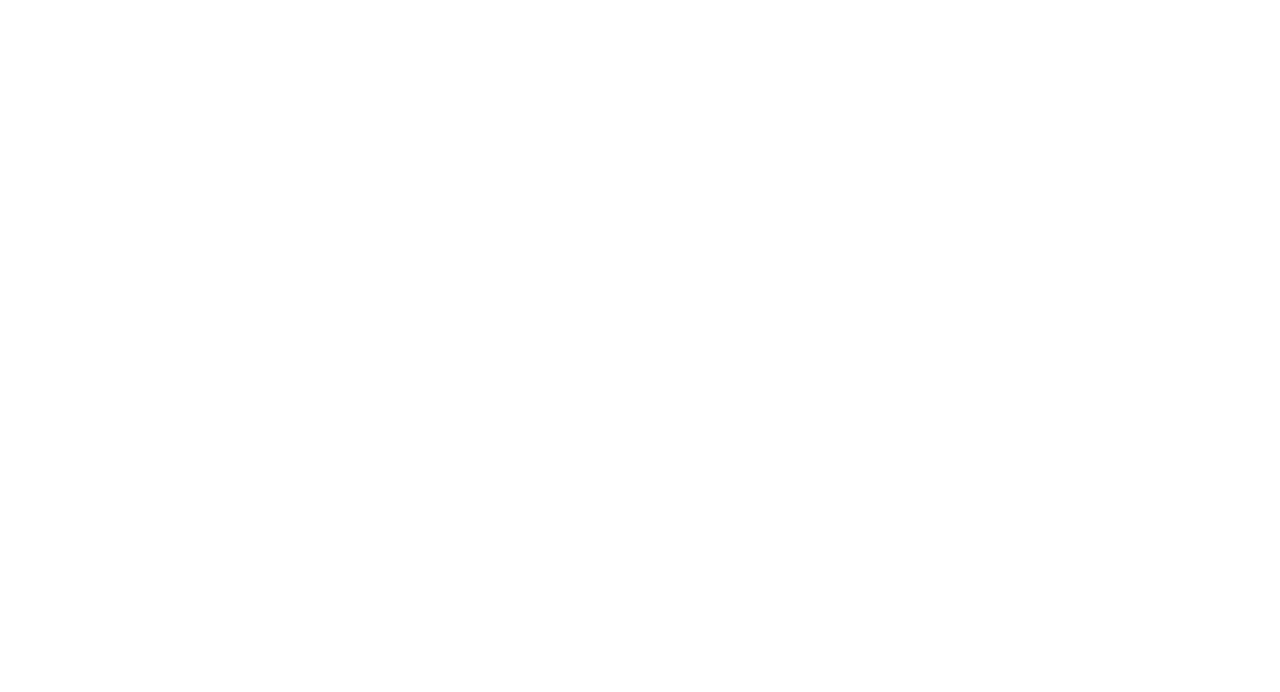
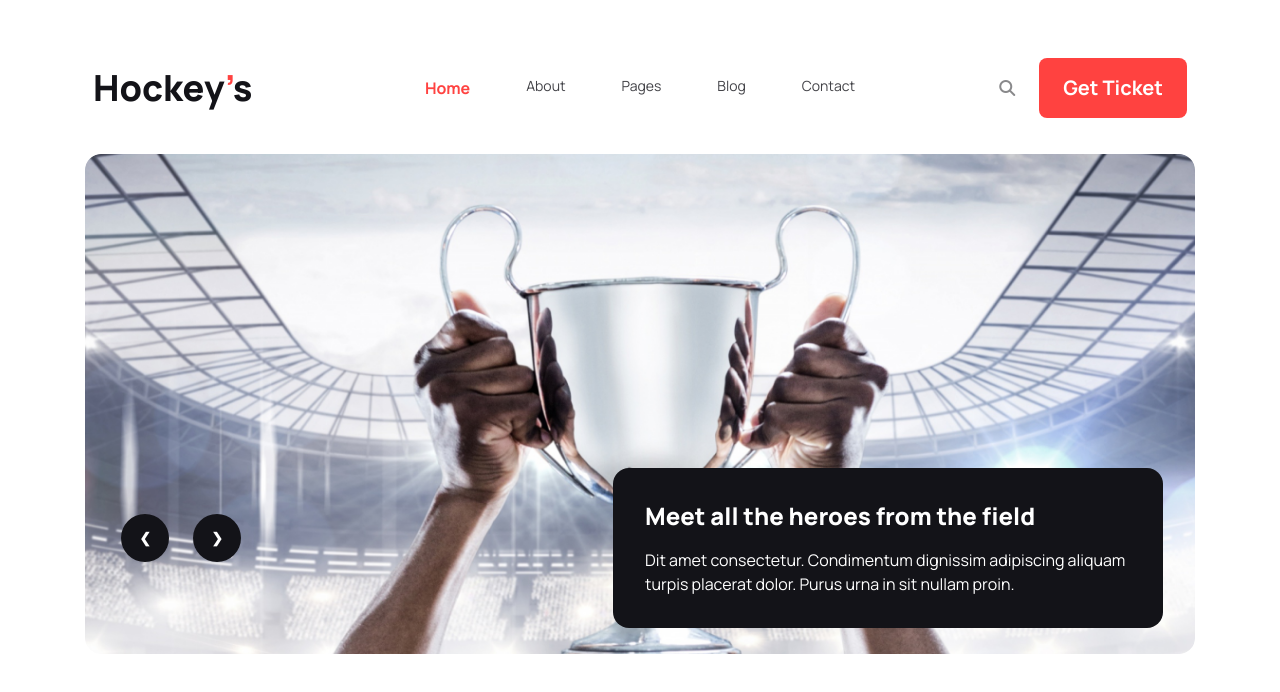
Before and after one commit to mdshamim125/B9A3-hockeys-website, a plain HTML site: page index.html in a window 1280 px wide. Drawn offline with nearby package versions, Linux system fonts and the light colour scheme.

Commit message:
header section complete, alhamdulillah

```diff
--- a/index.html
+++ b/index.html
@@ -7,6 +7,12 @@
     <!-- tailwind and daisyUI cdn -->
     <link href="https://cdn.jsdelivr.net/npm/daisyui@4.6.0/dist/full.min.css" rel="stylesheet" type="text/css" />
     <script src="https://cdn.tailwindcss.com"></script>
+    <!-- google fonts -->
+    <link rel="preconnect" href="https://fonts.googleapis.com">
+    <link rel="preconnect" href="https://fonts.gstatic.com" crossorigin>
+    <link href="https://fonts.googleapis.com/css2?family=Manrope:wght@400;500;600;700;800&display=swap" rel="stylesheet">
+    <!-- font awesome cdn -->
+    <link rel="stylesheet" href="https://cdnjs.cloudflare.com/ajax/libs/font-awesome/6.5.1/css/all.min.css" integrity="sha512-DTOQO9RWCH3ppGqcWaEA1BIZOC6xxalwEsw9c2QQeAIftl+Vegovlnee1c9QX4TctnWMn13TZye+giMm8e2LwA==" crossorigin="anonymous" referrerpolicy="no-referrer" />
 
     <!-- custom tailwind -->
     <script>
@@ -15,17 +21,87 @@
             extend: {
               colors: {
                 clifford: '#da373d',
+                'primary': '#FF4240',
+                'secondary': '#131318',
               }
             }
           }
         }
       </script>
 
+<style>
+    .Manrope{
+        font-family: 'Manrope', sans-serif;
+    }
+</style>
+
 </head>
-<body>
+<body class="Manrope container p-5 lg:px-[85px] lg:py-[50px] mx-auto">
     <header>
-        <nav></nav>
-        <div class="banner"></div>
+        <!-- navbar section -->
+        <div class="navbar bg-base-100 mb-7">
+            <div class="navbar-start">
+              <div class="dropdown">
+                <div tabindex="0" role="button" class="btn btn-ghost lg:hidden">
+                  <svg xmlns="http://www.w3.org/2000/svg" class="h-5 w-5" fill="none" viewBox="0 0 24 24" stroke="currentColor"><path stroke-linecap="round" stroke-linejoin="round" stroke-width="2" d="M4 6h16M4 12h8m-8 6h16" /></svg>
+                </div>
+                <ul tabindex="0" class="menu menu-sm dropdown-content mt-3 z-[1] p-2 shadow bg-base-100 rounded-box w-52">
+                    <li><a><span class="text-primary text-base font-bold">Home</span></a></li>
+                    <li class="text-[#424247]"><a>About</a></li>
+                    <li class="text-[#424247]"><a>Pages</a></li>
+                    <li class="text-[#424247]"><a>Blog</a></li>
+                    <li class="text-[#424247]"><a>Contact</a></li>
+                </ul>
+              </div>
+              <a class="text-2xl lg:text-4xl font-extrabold text-secondary">Hockey<span class="text-primary">’</span>s</a>
+            </div>
+            <div class="navbar-center hidden lg:flex">
+              <ul class="menu menu-horizontal px-1">
+                <li><a><span class="text-primary text-base font-bold mr-6">Home</span></a></li>
+                <li class="text-[#424247] mr-6"><a>About</a></li>
+                <li class="text-[#424247] mr-6"><a>Pages</a></li>
+                <li class="text-[#424247] mr-6"><a>Blog</a></li>
+                <li class="text-[#424247]"><a>Contact</a></li>
+              </ul>
+            </div>
+            <div class="navbar-end">
+              <i class="fa fa-search text-[#89898B] mr-6 hidden lg:flex"></i>
+              <button class=" bg-primary text-white text-base lg:text-xl font-bold rounded-lg px-4 py-3 lg:px-6 lg:py-4">Get Ticket</button>
+            </div>
+          </div>
+        <!-- banner section -->
+        <div class="banner relative">
+            <div class="carousel lg:h-[500px]  w-full">
+                <!-- slide 1 -->
+                <div id="slide1" class="carousel-item relative w-full">
+                  <img src="Images/1.png" class="w-full rounded-2xl" />
+                  <div class="absolute flex top-1/2 left-1/2 -translate-y-1/2 -translate-x-1/2 gap-6 lg: absolute lg:left-24 lg:top-96">
+                    <a href="#slide3" class="btn btn-circle border-0 text-white bg-secondary">❮</a>
+                    <a href="#slide2" class="btn btn-circle border-0  text-white bg-secondary">❯</a>
+                  </div>
+                </div>
+                <!-- slide 2 -->
+                <div id="slide2" class="carousel-item relative w-full">
+                    <img src="Images/2.png" class="w-full rounded-2xl" />
+                    <div class="absolute flex top-1/2 left-1/2 -translate-y-1/2 -translate-x-1/2 gap-6 lg: absolute lg:left-24 lg:top-96">
+                      <a href="#slide1" class="btn btn-circle border-0 text-white bg-secondary">❮</a>
+                      <a href="#slide3" class="btn btn-circle border-0  text-white bg-secondary">❯</a>
+                    </div>
+                </div>
+                <!-- slide 3 -->
+                <div id="slide3" class="carousel-item relative w-full">
+                    <img src="Images/3.png" class="w-full rounded-2xl" />
+                    <div class="absolute flex top-1/2 left-1/2 -translate-y-1/2 -translate-x-1/2 gap-6 lg: absolute lg:left-24 lg:top-96">
+                      <a href="#slide2" class="btn btn-circle border-0 text-white bg-secondary">❮</a>
+                      <a href="#slide1" class="btn btn-circle border-0  text-white bg-secondary">❯</a>
+                    </div>
+                </div>
+            </div>
+            <div class="lg: absolute bg-secondary rounded-2xl w-full lg:w-[550px] text-white p-8 lg:right-8 lg:bottom-8 sm: mt-8">
+                <h3 class="text-xl lg:text-2xl font-extrabold mb-4">Meet all the heroes from the field</h3>
+                <p>Dit amet consectetur. Condimentum dignissim adipiscing aliquam turpis placerat dolor. Purus urna in sit nullam proin. </p>
+            </div>
+        </div>
     </header>
     <main>
         <section></section>
```
